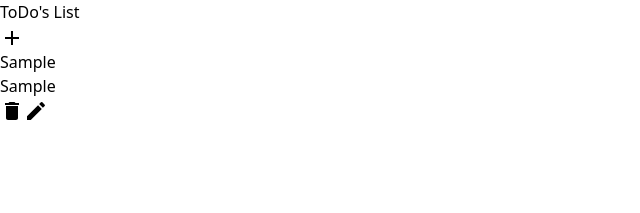
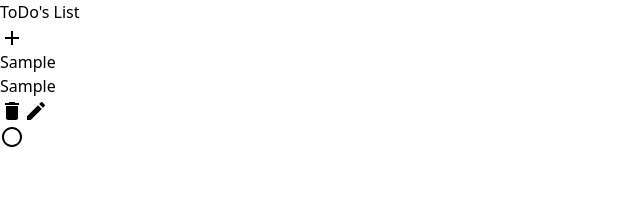
Before and after one commit to CodingCris7/todoApp, a React app: page /add in a window 1280 px wide. Both pictures are taken after typing "Sample", "Sample" into the empty fields and a click on the button "Save". Shown: the top 213 px of the page, without its empty margins (0-640 px from the left). Built offline with nearby package versions, Linux system fonts and the light colour scheme.

Commit message:
Toggle complete todo feature
* Add action to mark todos as completed
 * Add icon and event to handle toggle

```diff
--- a/src/components/TodoCard.jsx
+++ b/src/components/TodoCard.jsx
@@ -2,28 +2,51 @@ import React from 'react';
 import PropTypes from 'prop-types';
 import { Link } from 'react-router-dom';
 
-import { Delete, Edit } from '@mui/icons-material';
+import {
+  Delete,
+  Edit,
+  CheckCircleOutline,
+  RadioButtonUnchecked,
+} from '@mui/icons-material';
 
-const TodoCard = ({ todo, handleDelete }) => (
+const TodoCard = ({ todo, handleDelete, handleComplete }) => {
+  const {
+    id,
+    title,
+    description,
+    isCompleted,
+  } = todo;
+
+  return (
     <div>
-    <h3>{todo.title}</h3>
-    <p>{todo.description}</p>
+      <h3>{title}</h3>
+      <p>{description}</p>
       <div>
         <Delete onClick={handleDelete} />
-      <Link to={`/edit/${todo.id}`}>
+        <Link to={`/edit/${id}`}>
           <Edit />
         </Link>
       </div>
+      <div>
+        {!isCompleted ? (
+          <RadioButtonUnchecked onClick={handleComplete} />
+        ) : (
+          <CheckCircleOutline onClick={handleComplete} />
+        )}
+      </div>
     </div>
   );
+};
 
 TodoCard.propTypes = {
   todo: PropTypes.shape({
     id: PropTypes.number.isRequired,
     title: PropTypes.string.isRequired,
     description: PropTypes.string.isRequired,
+    isCompleted: PropTypes.bool.isRequired,
   }),
   handleDelete: PropTypes.func.isRequired,
+  handleComplete: PropTypes.func.isRequired,
 };
 
 TodoCard.defaultProps = {
@@ -31,6 +54,7 @@ TodoCard.defaultProps = {
     id: 0,
     title: 'Default Todo',
     description: 'Default todo item',
+    isCompleted: false,
   },
 };
 
--- a/src/components/TodoForm.jsx
+++ b/src/components/TodoForm.jsx
@@ -9,6 +9,7 @@ const TodoForm = () => {
   const [todo, setTodo] = useState({
     title: '',
     description: '',
+    isCompleted: false,
   });
   const dispatch = useDispatch();
   const navigate = useNavigate();
--- a/src/components/TodoList.jsx
+++ b/src/components/TodoList.jsx
@@ -1,6 +1,6 @@
 import React from 'react';
 import { useDispatch, useSelector } from 'react-redux';
-import { deleteTodo } from '../stores/todosSlice';
+import { deleteTodo, toggleCompleted } from '../stores/todosSlice';
 
 import TodoCard from './TodoCard';
 
@@ -12,11 +12,20 @@ const TodoList = () => {
     dispatch(deleteTodo(id));
   };
 
+  const handleToggleComplete = (id) => () => {
+    dispatch(toggleCompleted(id));
+  };
+
   return (
     <div className="flex">
       {todoList.length > 0 && (
         todoList.map((item) => (
-          <TodoCard key={item.id} todo={item} handleDelete={handleDeleteTodo(item.id)} />
+          <TodoCard
+            key={item.id}
+            todo={item}
+            handleDelete={handleDeleteTodo(item.id)}
+            handleComplete={handleToggleComplete(item.id)}
+          />
         ))
       )}
     </div>
--- a/src/stores/todosSlice.js
+++ b/src/stores/todosSlice.js
@@ -18,13 +18,24 @@ const todoSlice = createSlice({
           (+item.id === +id) ? { ...item, title, description } : item)),
       };
     },
-    deleteTodo(state, { payload }) {
-      const todoIndex = state.list.findIndex((item) => +item.id === +payload);
-      state.list.splice(todoIndex, 1);
+    deleteTodo({ list }, { payload }) {
+      const todoIndex = list.findIndex((item) => +item.id === +payload);
+      list.splice(todoIndex, 1);
+    },
+    toggleCompleted({ list }, { payload }) {
+      return {
+        list: list.map((item) => (
+          (+item.id === +payload) ? { ...item, isCompleted: !item.isCompleted } : item)),
+      };
     },
   },
 });
 
-export const { addTodo, updateTodo, deleteTodo } = todoSlice.actions;
+export const {
+  addTodo,
+  updateTodo,
+  deleteTodo,
+  toggleCompleted,
+} = todoSlice.actions;
 
 export default todoSlice.reducer;
```
Lines whose indentation alone changed are shown as unchanged.
